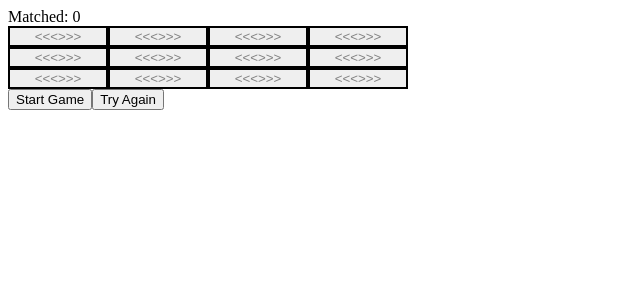
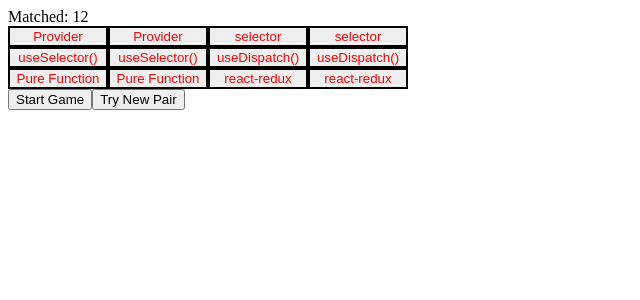
Before and after one commit to jaceva/redux-matching, a React (Create React App) app: page / in a window 1280 px wide. Shown: the top 300 px of the page, without its empty margins (0-640 px from the left). Built offline with nearby package versions, Linux system fonts and the light colour scheme.

Commit message:
Fixed board reset

```diff
--- a/src/App.js
+++ b/src/App.js
@@ -12,6 +12,7 @@
 
   const startGame = () => {
     dispatch(clearMatched())
+    dispatch(resetCards())
     dispatch(setBoard())
   }
 
@@ -24,7 +25,7 @@
       <Score/>
       <Board/>
       <button onClick={startGame}>Start Game</button>
-      <button onClick={tryAgain}>Try Again</button>
+      <button onClick={tryAgain}>Try New Pair</button>
     </div>
   );
 }
--- a/src/features/board/boardSlice.js
+++ b/src/features/board/boardSlice.js
@@ -44,11 +44,12 @@
 
 const randomWords = () => {
   let words = []
-  const reps = wordPairs.length
+  let newWordPairs = [...wordPairs]
+  const reps = newWordPairs.length
   for (let i=0; i<reps; i++) {
-    const wordIndex = Math.floor(Math.random()*wordPairs.length);
-    words.push(wordPairs[wordIndex])
-    wordPairs.splice(wordIndex, 1)
+    const wordIndex = Math.floor(Math.random()*newWordPairs.length);
+    words.push(newWordPairs[wordIndex])
+    newWordPairs.splice(wordIndex, 1)
   }
 
   return words;
--- a/src/features/score/scoreSlice.js
+++ b/src/features/score/scoreSlice.js
@@ -3,7 +3,14 @@
 
 //addPlayerScore, addComputerScore
 
-const initialState = []
+const initialState = [
+  'Provider', 'Provider',
+  'selector', 'selector',
+  'useSelector()', 'useSelector()',
+  'useDispatch()', 'useDispatch()',
+  'Pure Function', 'Pure Function',
+  'react-redux', 'react-redux',
+]
 
 export const matchedReducer = (state = initialState, action) => {
   switch (action.type) {
```
